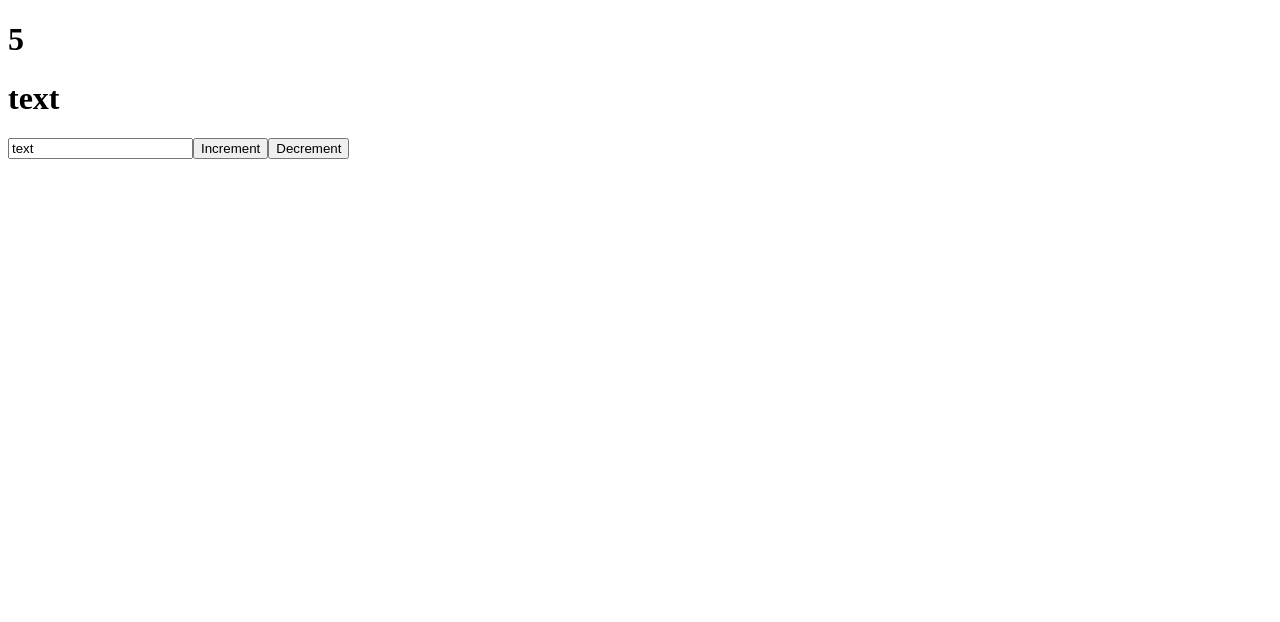
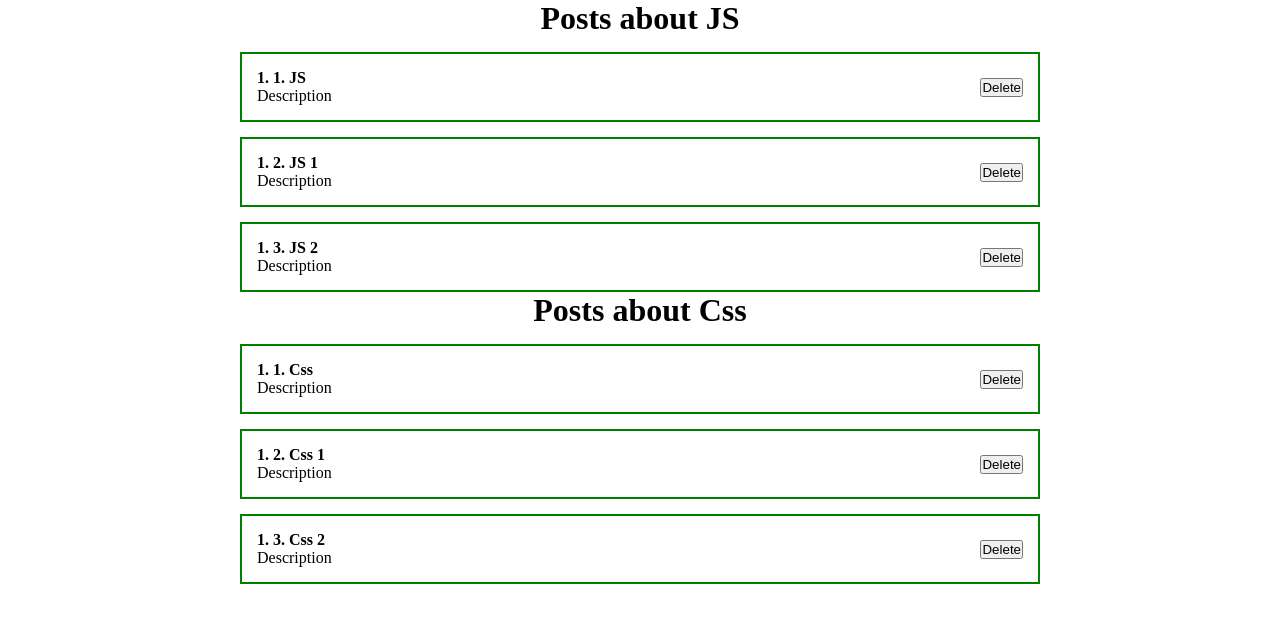
Before and after one commit to YanaKostevich/my-app, a React (Create React App) app: page / in a window 1280 px wide. Shown: the top 622 px of the page. Built offline with nearby package versions, Linux system fonts and the light colour scheme.

Commit message:
components&style

```diff
--- a/src/App.js
+++ b/src/App.js
@@ -1,28 +1,27 @@
 import React, { useState } from "react";
+import Counter from "./components/Counter";
+import "./styles/App.css";
+import PostList from "./components/PostList";
 
 function App() {
-  const [likes, setLikes] = useState(5);
-  const [value, setValue] = useState("text");
+  // const [value, setValue] = useState("text");
+  const [posts, setPosts] = useState([
+    { id: 1, title: "JS", body: "Description" },
+    { id: 2, title: "JS 1", body: "Description" },
+    { id: 3, title: "JS 2", body: "Description" },
+  ]);
 
-  function increment() {
-    setLikes(likes + 1);
-  }
-  function decrement() {
-    setLikes(likes - 1);
-  }
+  const [posts2, setPosts2] = useState([
+    { id: 1, title: "Css", body: "Description" },
+    { id: 2, title: "Css 1", body: "Description" },
+    { id: 3, title: "Css 2", body: "Description" },
+  ]);
 
   return (
     <div className="App">
-      <h1>{likes}</h1>
-      <h1>{value}</h1>
-
-      <input
-        type="text"
-        value={value}
-        onChange={(event) => setValue(event.target.value)}
-      />
-      <button onClick={increment}>Increment</button>
-      <button onClick={decrement}>Decrement</button>
+      {/* <Counter /> */}
+      <PostList posts={posts} title="Posts about JS" />
+      <PostList posts={posts2} title="Posts about Css" />
     </div>
   );
 }
--- /dev/null
+++ b/src/components/Counter.jsx
@@ -0,0 +1,21 @@
+import React, { useState } from "react";
+
+const Counter = () => {
+  const [count, setCount] = useState(5);
+
+  function increment() {
+    setCount(count + 1);
+  }
+  function decrement() {
+    setCount(count - 1);
+  }
+  return (
+    <div>
+      <h1>{count}</h1>
+      <button onClick={increment}>Increment</button>
+      <button onClick={decrement}>Decrement</button>
+    </div>
+  );
+};
+
+export default Counter;
--- /dev/null
+++ b/src/components/PostItem.jsx
@@ -0,0 +1,20 @@
+import React from "react";
+
+const PostItem = (props) => {
+  console.log(props);
+  return (
+    <div className="post">
+      <div className="post__content">
+        <strong>
+          1. {props.post.id}. {props.post.title}
+        </strong>
+        <div>{props.post.body}</div>
+      </div>
+      <div className="post__btns">
+        <button>Delete</button>
+      </div>
+    </div>
+  );
+};
+
+export default PostItem;
--- /dev/null
+++ b/src/components/PostList.jsx
@@ -0,0 +1,14 @@
+import React from "react";
+import PostItem from "./PostItem";
+const PostList = ({posts, title}) => {
+  return (
+    <div>
+      <h1 style={{ textAlign: "center" }}>{title}</h1>
+      {posts.map((post) => (
+        <PostItem post={post} key={post.id} />
+      ))}
+    </div>
+  );
+};
+
+export default PostList;
--- /dev/null
+++ b/src/styles/App.css
@@ -0,0 +1,20 @@
+*{
+    margin: 0;
+    padding: 0;
+    box-sizing: border-box;
+}
+#root{
+    display: flex;
+    justify-content: center;
+}
+.App{
+    width: 800px;
+}
+.post{
+    display: flex;
+    padding: 15px;
+    border: 2px double green;
+    margin-top: 15px;
+    justify-content: space-between;
+    align-items: center;
+}
```
Also changed, not shown: src/components/ClassCounter.jsx (added, +34 -0 lines).
